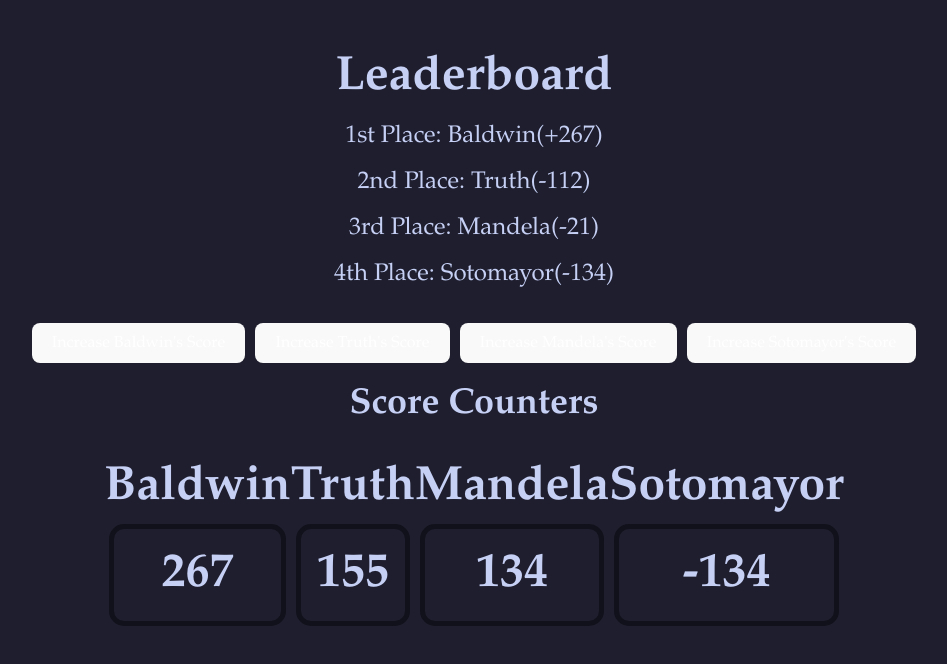
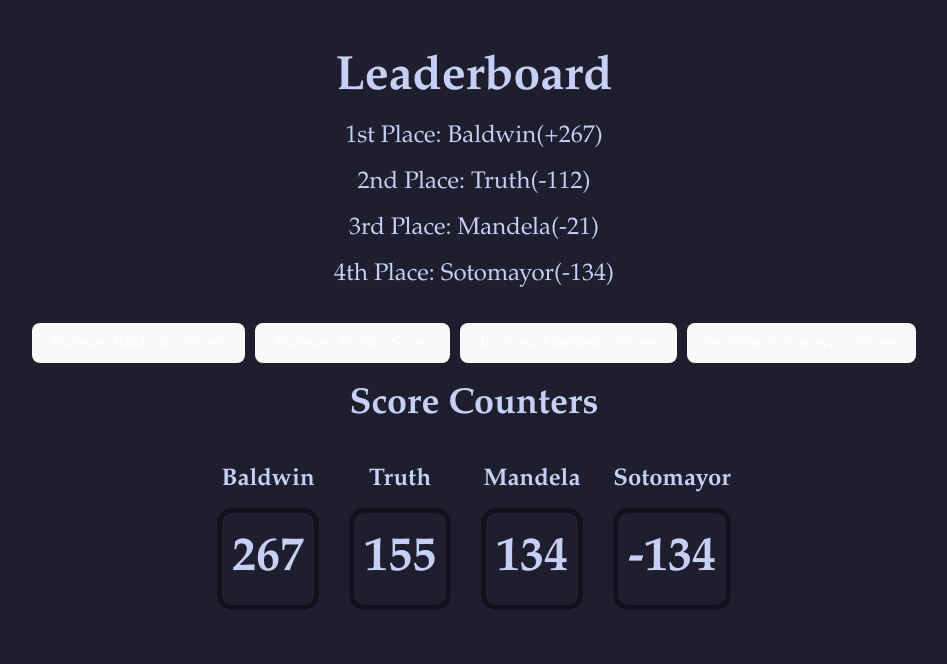
Before and after one commit to scarcekoi/house-information, a React (Vite) app: page / in a window 1280 px wide. Shown: the top 664 px of the page, without its empty margins (166-1113 px from the left). Built offline with nearby package versions, Linux system fonts and the light colour scheme.

Commit message:
Update App.css

```diff
--- a/src/App.css
+++ b/src/App.css
@@ -22,10 +22,6 @@ body {
   font-weight: bold;
   text-align: center;
   margin-top: 10px;
-}
-
-.widget {
-  margin: 20px 0;
 }
 
 .leaderboard {
@@ -72,6 +68,18 @@ body {
   justify-content: center;
 }
 
+.house-counter {
+  display: flex;
+  flex-direction: column;
+  align-items: center;
+  margin: 10px;
+}
+
+.house-name {
+  font-size: 24px;
+  margin-bottom: 10px;
+}
+
 .digit {
   margin: 0 5px;
   padding: 10px;
@@ -101,14 +109,6 @@ body {
   background-color: #DF8E1D;
 }
 
-.countdown {
-  font-size: 32px;
-  text-align: center;
-  margin-top: 40px;
-  font-weight: bold;
-  color: #CDD6F4;
-}
-
 .score-buttons {
   margin-top: 20px;
 }
```
